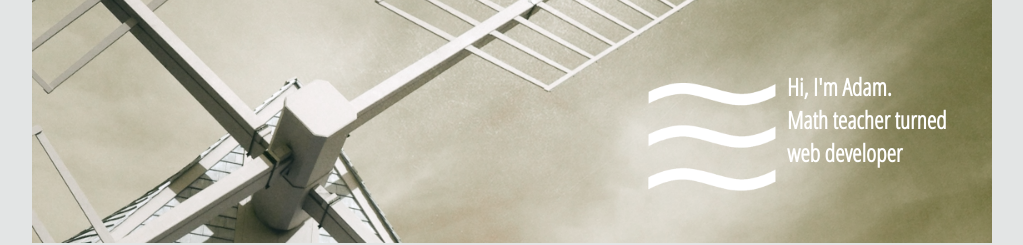
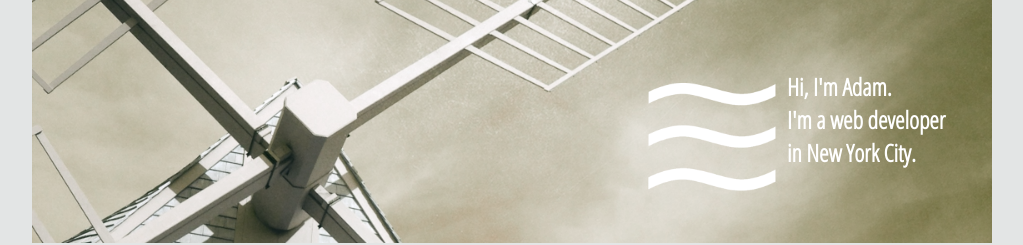
Before and after one commit to adammcc/adammcc.github.io, a plain HTML site: page index.html in a window 1280 px wide. Shown: the part 317-562 px from the top of the page, without its empty margins (128-1151 px from the left). Drawn offline with Linux system fonts and the light colour scheme.

Commit message:
change home page

```diff
--- a/index.html
+++ b/index.html
@@ -32,7 +32,7 @@
       <div class='home-image-container'>
         <div class='home-wind'>
           <img src="images/less_wind.png">
-          <span>Hi, I'm Adam. </br> Math teacher turned web developer</span>
+          <span>Hi, I'm Adam. </br> I'm a web developer in New York City.</span>
         </div>
         <div class='home-image'><img src='images/windmill4.JPG'></div>
       </div
```
